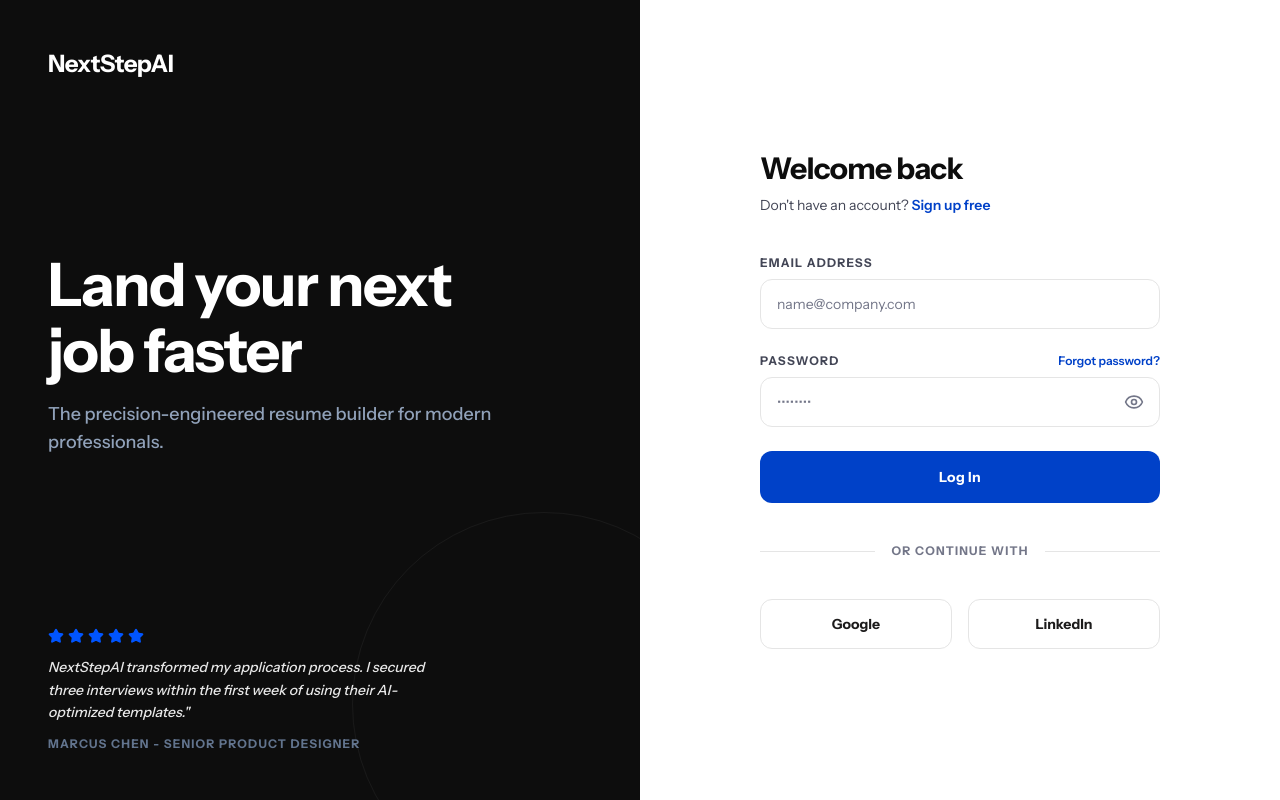
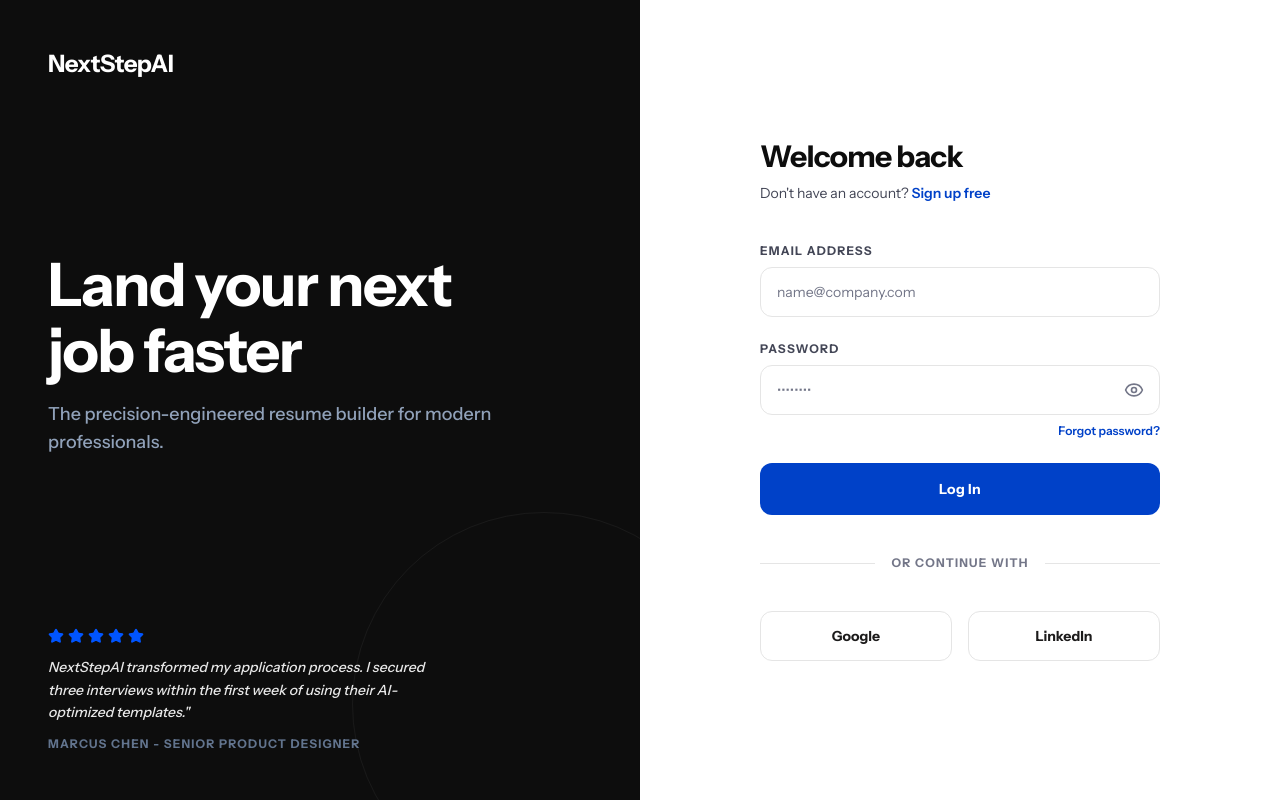
Before and after one commit to khoinguy3ndev/NextStep_FE, a React (Vite) app: page /login in a window 1280 px wide. Built offline with nearby package versions, Linux system fonts and the light colour scheme; a web font is replaced by a local one.

Commit message:
fix: refactor password field layout and improve accessibility of forgot password link

```diff
--- a/src/features/auth/ui/login-form.ui.tsx
+++ b/src/features/auth/ui/login-form.ui.tsx
@@ -132,20 +132,12 @@ export function LoginForm() {
             <form.Field name="password">
               {(field) => (
                 <div className="space-y-2">
-                  <div className="flex items-center justify-between">
                   <label
                     htmlFor={field.name}
                     className="block text-xs font-bold uppercase tracking-widest text-[#434656]"
                   >
                     Password
                   </label>
-                    <Link
-                      to="/forgot-password"
-                      className="text-xs font-semibold text-[#0041c8] hover:underline"
-                    >
-                      Forgot password?
-                    </Link>
-                  </div>
 
                   <div className="relative">
                     <input
@@ -171,6 +163,15 @@ export function LoginForm() {
                         <Eye className="h-5 w-5" />
                       )}
                     </button>
+                  </div>
+
+                  <div className="flex justify-end">
+                    <Link
+                      to="/forgot-password"
+                      className="text-xs font-semibold text-[#0041c8] hover:underline"
+                    >
+                      Forgot password?
+                    </Link>
                   </div>
 
                   {field.state.meta.errors?.[0] && (
```
Lines whose indentation alone changed are shown as unchanged.
